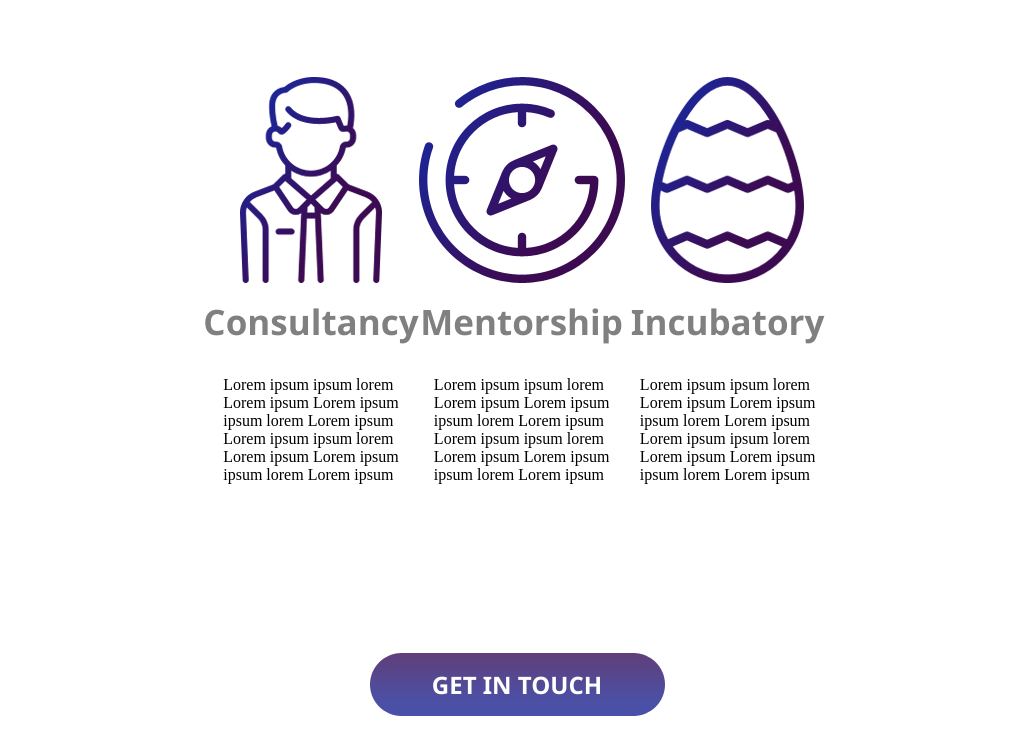
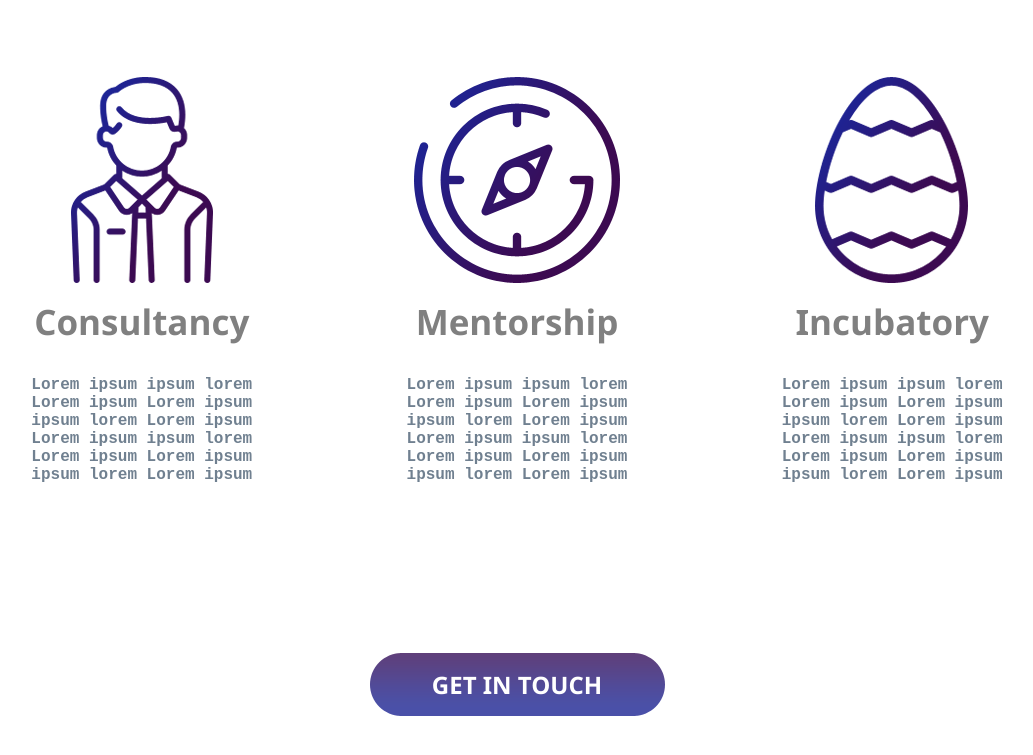
Before and after one commit to Damblebam/KREAN, a plain HTML site: page index.html in a window 1280 px wide. Shown: the part 986-1741 px from the top of the page, without its empty margins (123-1156 px from the left). Drawn offline with Linux system fonts and the light colour scheme.

```diff
--- a/index.css
+++ b/index.css
@@ -1,7 +1,20 @@
+/*CSS Navigation | Sectors of KREAN Page
+    1. Body
+    2. Header - <div class="head">
+    3. Services - <div class="services">
+
+    <-- Will be added with next UPD -->
+
+    4. Works - <div class="">
+    5. References - <div class="">
+    6. Contact - <div class="">
+    7. Footer - <div class="">
+*/
+/* 1. Body */
 body {
     margin: 0;
 }
-
+/* 2. Header */
 .head {
     background: url(./assets/header-bg.jpg);
     height: 100vh;
@@ -27,6 +40,7 @@ a:-webkit-any-link {
     display: flex;
     align-items: center;
     gap: 10px;
+
     font-family: Arial, Helvetica, sans-serif;
 }
 
@@ -34,6 +48,7 @@ a:-webkit-any-link {
     display: flex;
     align-items: center;
     flex-direction: column;
+
     font-family: 'Lucida Sans', 'Lucida Sans Regular', 'Lucida Grande', 'Lucida Sans Unicode', Geneva, Verdana, sans-serif;
     font-weight: bold;
     font-size: 24px;
@@ -48,41 +63,50 @@ a:-webkit-any-link {
 .scroll_icon__container {
     align-self: center;
 }
+/* 3. Services */
 .services {
     display: flex;
-    justify-content: center;
+    justify-content: space-evenly;
+    align-items: center;
+
+    font-family: 'Courier New', Courier, monospace;
+    font-weight: bold;
+    color: rgb(112, 128, 144);
 }
+
 .head_titles__services {
     display: flex;
     align-items: center;
     flex-direction: column;
     margin: 85px 750px 80px;
 }
+
 .head_title2__krea {
     font-family: 'Segoe UI', Tahoma, Geneva, Verdana, sans-serif;
     font-size: 45px;
     font-weight: bold;
 }
+
 .head_title2__services {
     font-family: 'Segoe UI', Tahoma, Geneva, Verdana, sans-serif;
     font-size: 22px;
     font-weight: bold;
     color: gray;
+
     border-bottom: 2px solid blueviolet;
     padding-bottom: 5px;
 }
-.services_info {
-    display: flex;
-    align-items: center;
-}
+
 .card_header {
+    padding-top: 15px;
+    padding-bottom: 15px;
+
     font-family: 'Segoe UI', Tahoma, Geneva, Verdana, sans-serif;
     font-size: 35px;
     font-weight: bold;
     color: gray;
-    padding-top: 15px;
-    padding-bottom: 15px;
 }
+
 .consultancy {
     display: flex;
     align-items: center;
@@ -100,6 +124,7 @@ a:-webkit-any-link {
     align-items: center;
     flex-direction: column;
 }
+
 .get_in_touch__button {
     display: flex;
     justify-content: space-between;
@@ -108,15 +133,19 @@ a:-webkit-any-link {
     padding-top: 153px;
     padding-bottom: 135px;
 }
+
 .button_style {
     background: url(./assets/touch-bg.png);
     border: none;
     text-align: center;
     text-decoration: none;
+
     font-size: 24px;
     font-family: 'Segoe UI', Tahoma, Geneva, Verdana, sans-serif;
     color: white;
     font-weight: bold;
+
     height: 63px;
     width: 295px;
 }
+/* 4. Works - NEXT UPD */
--- a/index.html
+++ b/index.html
@@ -30,7 +30,6 @@
         <span class="head_title2__krea">KREA.</span>
         <span class="head_title2__services">Services</span></div>
     <div class="services">
-        <div class="services_info">
             <div class="consultancy">
                 <img class="services_1" src="./assets/services-1.png" alt="services_image_1">
                 <span class="card_header">Consultancy</span>
@@ -52,7 +51,6 @@
                     <br>ipsum lorem Lorem ipsum<br>Lorem ipsum ipsum lorem
                     <br>Lorem ipsum Lorem ipsum<br>ipsum lorem Lorem ipsum</p>
             </div>
-        </div>
     </div>
     <div class="get_in_touch__button">
         <button class="button_style">GET IN TOUCH</button>
```
